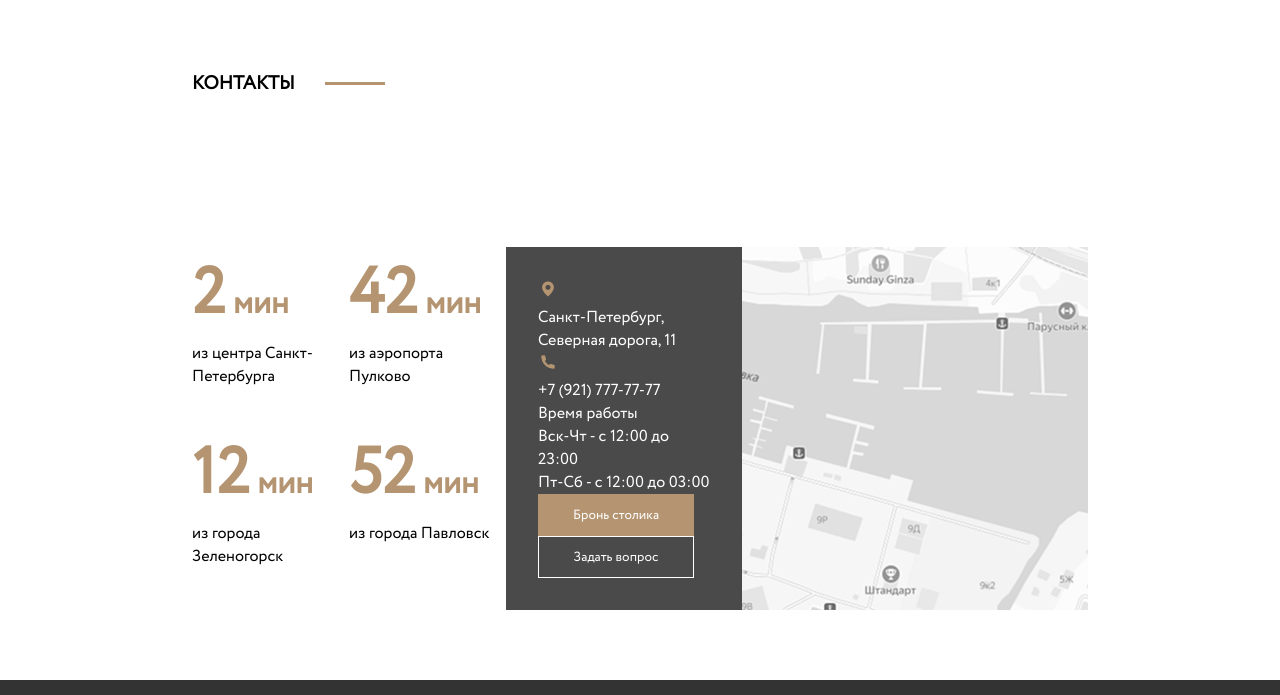
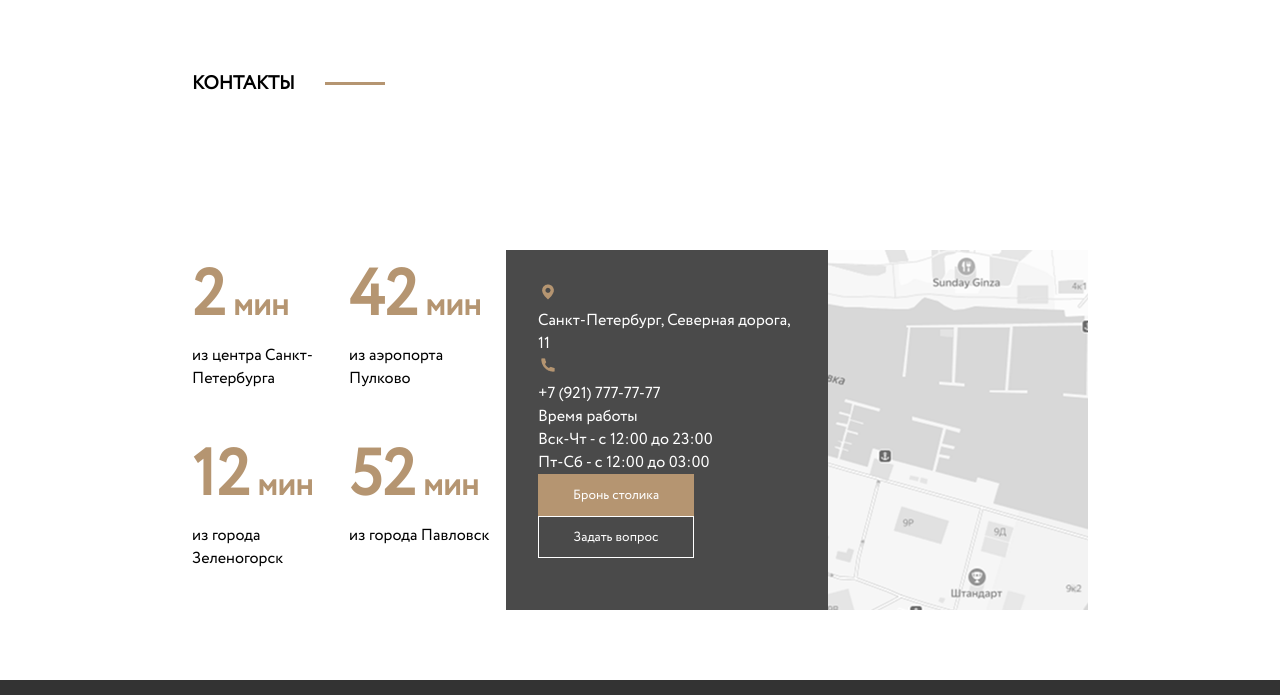
Before and after one commit to neximfel/mandom, a plain HTML site: page dostavka/index.html in a window 1280 px wide. Shown: the part 2669-3364 px from the top of the page. Drawn offline with Linux system fonts and the light colour scheme; files whose address does not match are found by name.

Commit message:
paisley park

```diff
--- a/dostavka/style.css
+++ b/dostavka/style.css
@@ -229,8 +229,9 @@ td button:hover{
   padding: 32px;
 }
 .contact_map{
-    width: 80%;
+    width: 40%;
     background-image: url(../images/map/map.png);
+    background-repeat: no-repeat;
     z-index: 1;
 }
 .my_map{
```
